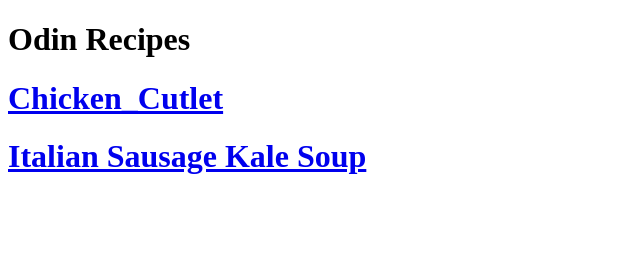
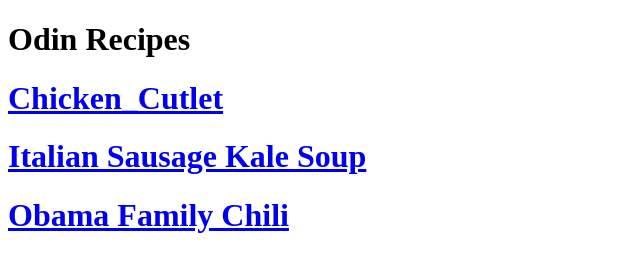
Before and after one commit to benzo829/odin-recipes, a plain HTML site: page index.html in a window 1280 px wide. Shown: the whole page, without its empty margins (0-640 px from the left). Drawn offline with Linux system fonts and the light colour scheme.

Commit message:
Pushed update to index page to add Obama Chile recipe

```diff
--- a/index.html
+++ b/index.html
@@ -9,6 +9,7 @@
     <h1>Odin Recipes</h1>
     <h1><a href="recipes/chicken_cutlet.html">Chicken_Cutlet</a></h1>
     <h1><a href="recipes/sausage_kale_soup.html">Italian Sausage Kale Soup</a></hi>
+    <h1><a href="recipes/Obama_Chili.html">Obama Family Chili</a></h1>
 
 
 
```
